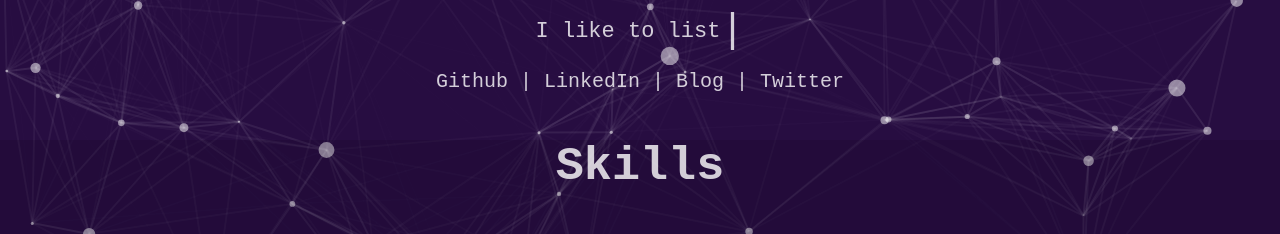
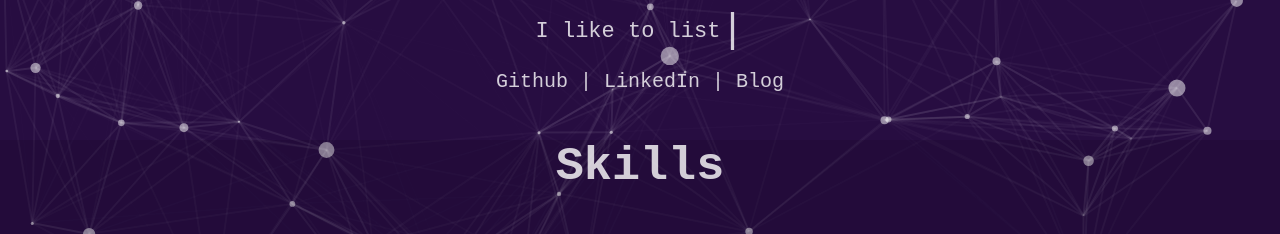
Before and after one commit to agzuniverse/agzuniverse.github.io, a plain HTML site: page index.html in a window 1280 px wide. Shown: the part 475-709 px from the top of the page. Drawn offline with nearby package versions, Linux system fonts and the light colour scheme; animation ran at ten frames a second.

Commit message:
Remove outdated link

```diff
--- a/index.html
+++ b/index.html
@@ -31,10 +31,6 @@
       |
       <span>
         <a href="https://medium.com/@agzuniverse" target="_blank">Blog</a>
-      </span>
-      |
-      <span>
-        <a href="https://twitter.com/agzuniverse" target="_blank">Twitter</a>
       </span>
     </div>
 
```
